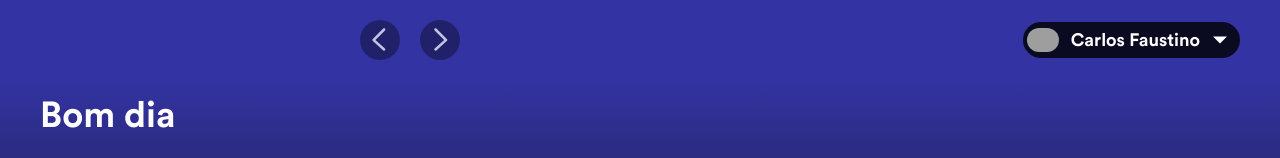
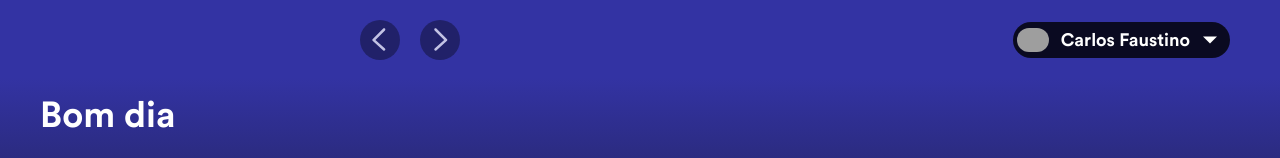
Before and after one commit to carlos-HFC/spotify, a Next.js app: page / in a window 1280 px wide. Shown: the top 158 px of the page. Built offline with nearby package versions, Linux system fonts and the light colour scheme; grey boxes are pictures that could not be loaded.

Commit message:
update padding

```diff
--- a/src/components/Header/index.tsx
+++ b/src/components/Header/index.tsx
@@ -18,7 +18,7 @@ export function Header(props: HeaderProps) {
 
   return (
     <header className={cn("fixed w-[calc(100%-20rem)] transition-colors z-10 right-0", pathname === "/buscar" || pathname === "/biblioteca" || props.scroll ? "bg-black" : "bg-transparent")}>
-      <div className="px-10 h-20 flex items-center justify-between">
+      <div className="pl-10 pr-[50px] h-20 flex items-center justify-between">
         <div className="flex items-center gap-5">
           <button
             aria-label="Voltar"
```
